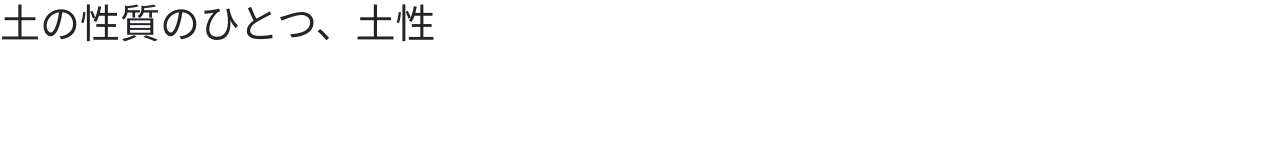
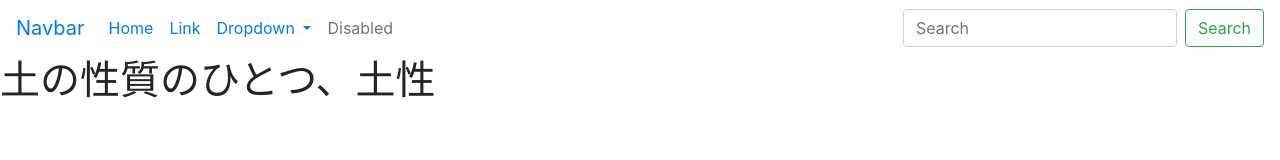
Before and after one commit to hittle09/html_practice, a plain HTML site: page index.html in a window 1280 px wide. Drawn offline with nearby package versions, Linux system fonts and the light colour scheme.

Commit message:
ナビバーとカラムを追加

```diff
--- a/index.html
+++ b/index.html
@@ -12,7 +12,49 @@
   </head>
 
   <body>
+    <header>
+        <nav class="navbar navbar-expand-lg style="background-color: #2B8D07;">
+            <a class="navbar-brand" href="#">Navbar</a>
+            <button class="navbar-toggler" type="button" data-toggle="collapse" data-target="#navbarSupportedContent" aria-controls="navbarSupportedContent" aria-expanded="false" aria-label="Toggle navigation">
+              <span class="navbar-toggler-icon"></span>
+            </button>
+
+            <div class="collapse navbar-collapse" id="navbarSupportedContent">
+              <ul class="navbar-nav mr-auto">
+                <li class="nav-item active">
+                  <a class="nav-link" href="#">Home <span class="sr-only">(current)</span></a>
+                </li>
+                <li class="nav-item">
+                  <a class="nav-link" href="#">Link</a>
+                </li>
+                <li class="nav-item dropdown">
+                  <a class="nav-link dropdown-toggle" href="#" id="navbarDropdown" role="button" data-toggle="dropdown" aria-haspopup="true" aria-expanded="false">
+                    Dropdown
+                  </a>
+                  <div class="dropdown-menu" aria-labelledby="navbarDropdown">
+                    <a class="dropdown-item" href="#">Action</a>
+                    <a class="dropdown-item" href="#">Another action</a>
+                    <div class="dropdown-divider"></div>
+                    <a class="dropdown-item" href="#">Something else here</a>
+                  </div>
+                </li>
+                <li class="nav-item">
+                  <a class="nav-link disabled" href="#" tabindex="-1" aria-disabled="true">Disabled</a>
+                </li>
+              </ul>
+              <form class="form-inline my-2 my-lg-0">
+                <input class="form-control mr-sm-2" type="search" placeholder="Search" aria-label="Search">
+                <button class="btn btn-outline-success my-2 my-sm-0" type="submit">Search</button>
+              </form>
+            </div>
+          </nav>
+    </header>
+    <main>
+
+    </main>
     <h1>土の性質のひとつ、土性</h1>
+
+    <footer></footer>
 
     <!-- Optional JavaScript -->
     <!-- jQuery first, then Popper.js, then Bootstrap JS -->
```
